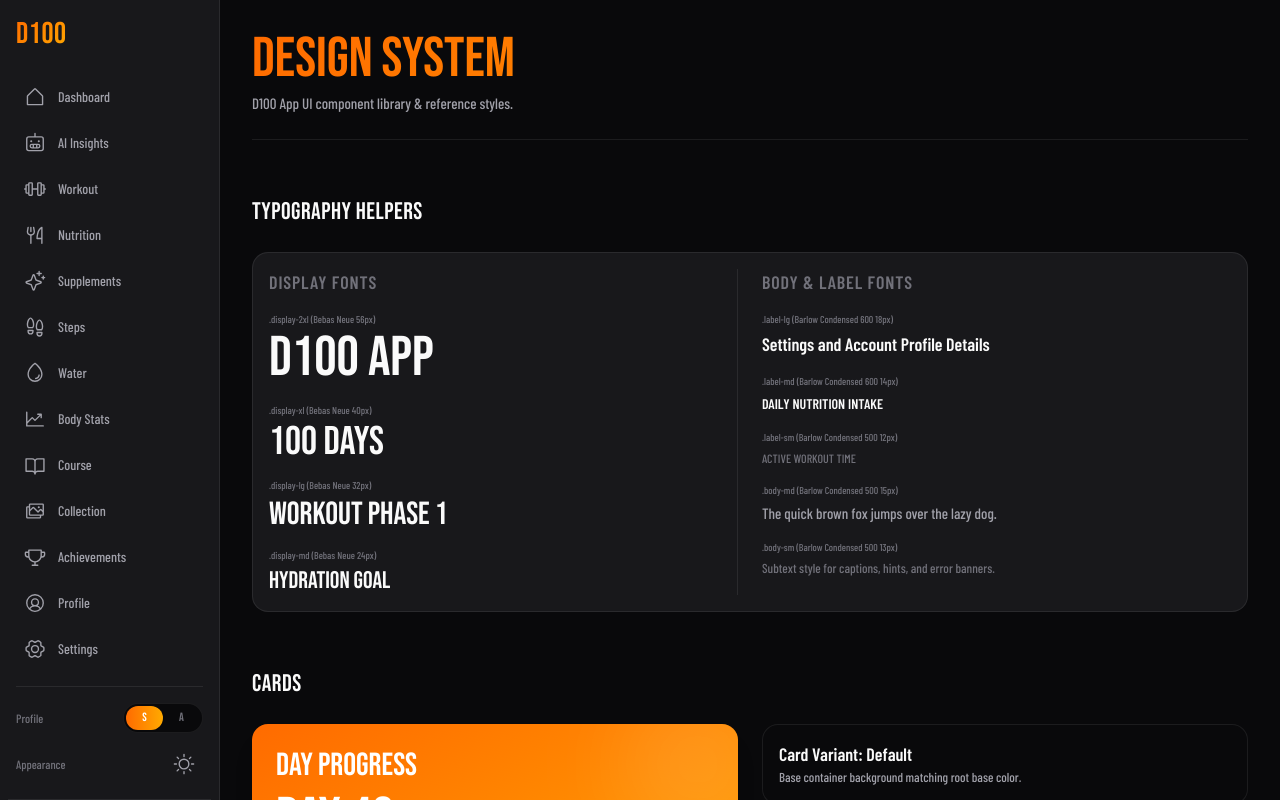
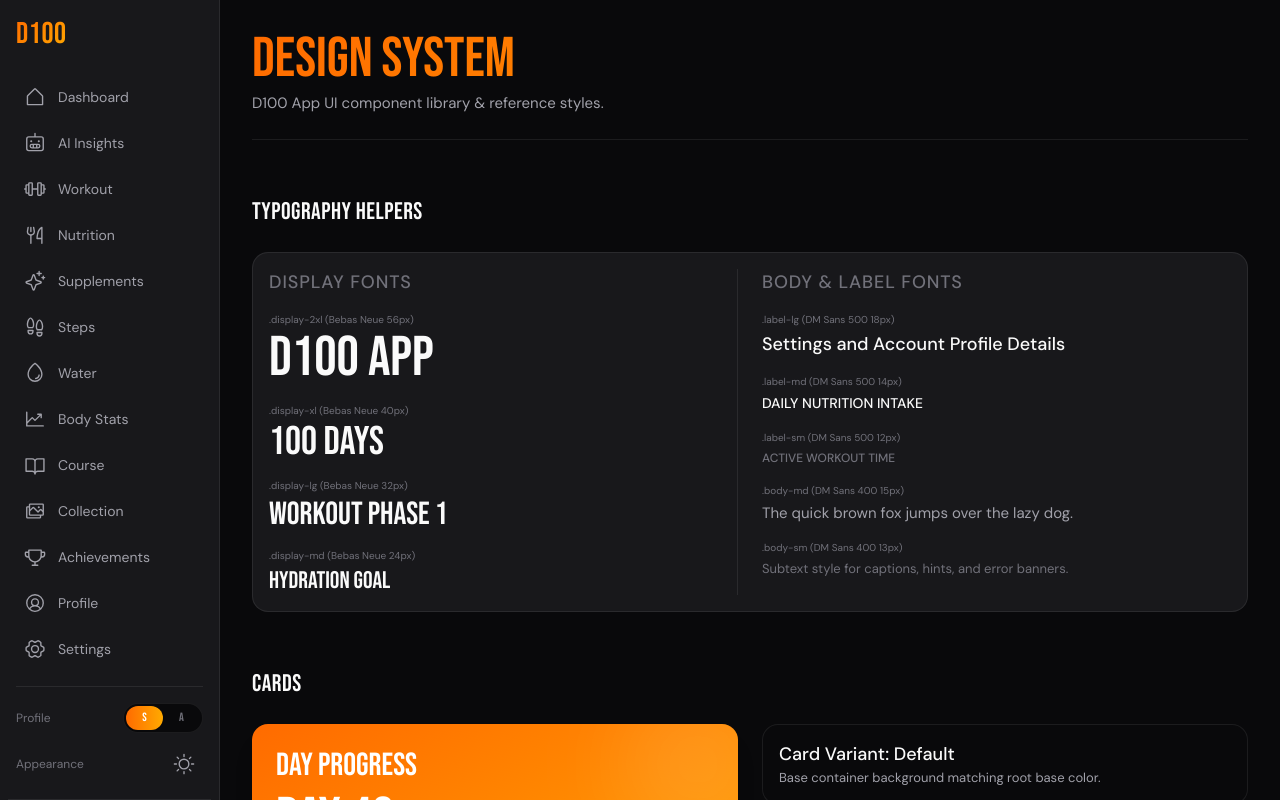
Before and after one commit to saba2103/d100, a Next.js app: page /design-system in a window 1280 px wide. Shown: the top 800 px of the page. Built offline with nearby package versions, Linux system fonts and the light colour scheme; no server answers.

Commit message:
feat: replace Barlow Condensed with DM Sans font

```diff
--- a/app/(app)/design-system/page.tsx
+++ b/app/(app)/design-system/page.tsx
@@ -93,25 +93,25 @@ export default function DesignSystemPage() {
           <div className="space-y-4">
             <h3 className="label-lg text-[var(--text-muted)] uppercase tracking-wider mb-2">Body & Label Fonts</h3>
             <div>
-              <p className="text-[10px] text-[var(--text-muted)] mb-1">.label-lg (Barlow Condensed 600 18px)</p>
+              <p className="text-[10px] text-[var(--text-muted)] mb-1">.label-lg (DM Sans 500 18px)</p>
               <p className="label-lg text-[var(--text-primary)]">Settings and Account Profile Details</p>
             </div>
             <div>
-              <p className="text-[10px] text-[var(--text-muted)] mb-1">.label-md (Barlow Condensed 600 14px)</p>
+              <p className="text-[10px] text-[var(--text-muted)] mb-1">.label-md (DM Sans 500 14px)</p>
               <p className="label-md text-[var(--text-primary)]">DAILY NUTRITION INTAKE</p>
             </div>
             <div>
-              <p className="text-[10px] text-[var(--text-muted)] mb-1">.label-sm (Barlow Condensed 500 12px)</p>
+              <p className="text-[10px] text-[var(--text-muted)] mb-1">.label-sm (DM Sans 500 12px)</p>
               <p className="label-sm text-[var(--text-muted)]">ACTIVE WORKOUT TIME</p>
             </div>
             <div>
-              <p className="text-[10px] text-[var(--text-muted)] mb-1">.body-md (Barlow Condensed 500 15px)</p>
+              <p className="text-[10px] text-[var(--text-muted)] mb-1">.body-md (DM Sans 400 15px)</p>
               <p className="body-md text-[var(--text-secondary)]">
                 The quick brown fox jumps over the lazy dog.
               </p>
             </div>
             <div>
-              <p className="text-[10px] text-[var(--text-muted)] mb-1">.body-sm (Barlow Condensed 500 13px)</p>
+              <p className="text-[10px] text-[var(--text-muted)] mb-1">.body-sm (DM Sans 400 13px)</p>
               <p className="body-sm text-[var(--text-muted)]">
                 Subtext style for captions, hints, and error banners.
               </p>
--- a/app/globals.css
+++ b/app/globals.css
@@ -68,7 +68,7 @@ body {
   background-color: var(--bg-base);
   color: var(--text-primary);
   font-family: var(--font-body), system-ui, sans-serif;
-  font-weight: 500;
+  font-weight: 400;
   -webkit-font-smoothing: antialiased;
   -moz-osx-font-smoothing: grayscale;
   min-height: 100dvh;
@@ -86,12 +86,12 @@ body {
 
 .font-body {
   font-family: var(--font-body), sans-serif;
-  font-weight: 500;
+  font-weight: 400;
 }
 
 .font-body-bold {
   font-family: var(--font-body), sans-serif;
-  font-weight: 600;
+  font-weight: 500;
 }
 
 .display-2xl {
@@ -120,13 +120,13 @@ body {
 
 .label-lg {
   font-family: var(--font-body), sans-serif;
-  font-weight: 600;
+  font-weight: 500;
   font-size: 18px;
 }
 
 .label-md {
   font-family: var(--font-body), sans-serif;
-  font-weight: 600;
+  font-weight: 500;
   font-size: 14px;
 }
 
@@ -138,13 +138,13 @@ body {
 
 .body-md {
   font-family: var(--font-body), sans-serif;
-  font-weight: 500;
+  font-weight: 400;
   font-size: 15px;
 }
 
 .body-sm {
   font-family: var(--font-body), sans-serif;
-  font-weight: 500;
+  font-weight: 400;
   font-size: 13px;
 }
 
--- a/app/layout.tsx
+++ b/app/layout.tsx
@@ -1,5 +1,5 @@
 import type { Metadata, Viewport } from "next";
-import { Bebas_Neue, Barlow_Condensed } from "next/font/google";
+import { Bebas_Neue, DM_Sans } from "next/font/google";
 import "./globals.css";
 
 // ── Fonts ──────────────────────────────────────────────────────────
@@ -7,14 +7,12 @@ const bebasNeue = Bebas_Neue({
   weight: "400",
   subsets: ["latin"],
   variable: "--font-display",
-  display: "swap",
 });
 
-const barlowCondensed = Barlow_Condensed({
-  weight: ["400", "500", "600", "700"],
+const dmSans = DM_Sans({
   subsets: ["latin"],
+  weight: ["400", "500"],
   variable: "--font-body",
-  display: "swap",
 });
 
 // ── Metadata ───────────────────────────────────────────────────────
@@ -58,7 +56,7 @@ export default function RootLayout({
   return (
     <html
       lang="en"
-      className={`${bebasNeue.variable} ${barlowCondensed.variable}`}
+      className={`${bebasNeue.variable} ${dmSans.variable}`}
       suppressHydrationWarning
     >
       <head>
```
